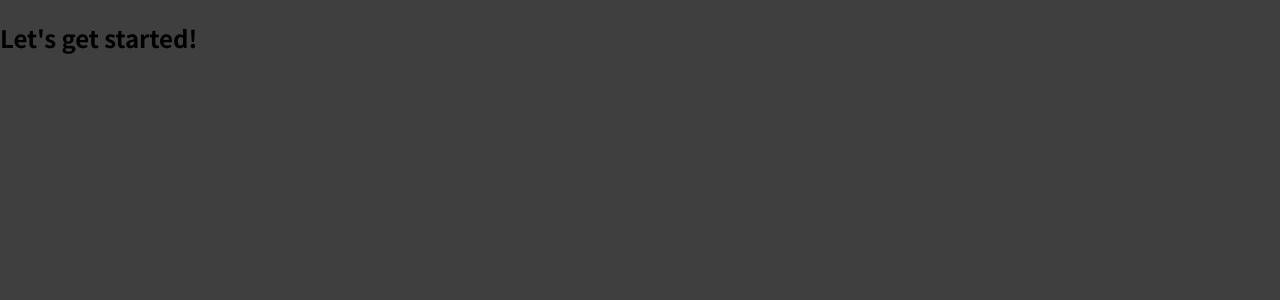
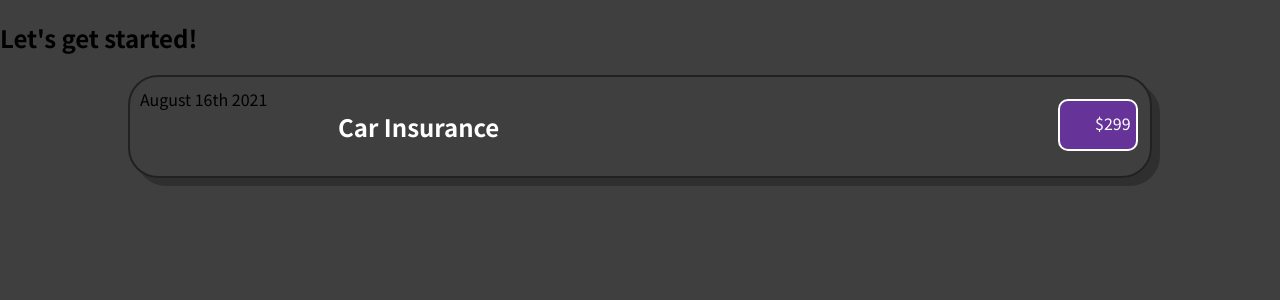
Before and after one commit to bobadesakshi21/Expense-Tracker-React-Aug, a JavaScript app: page / in a window 1280 px wide. Shown: the top 300 px of the page. Built offline with nearby package versions, Linux system fonts and the light colour scheme.

Commit message:
Adding first expense

```diff
--- a/src/App.js
+++ b/src/App.js
@@ -1,7 +1,10 @@
+import ExpenseItem from "./components/ExpenseItem";
+
 function App() {
   return (
     <div>
       <h2>Let's get started!</h2>
+      <ExpenseItem></ExpenseItem>
     </div>
   );
 }
--- /dev/null
+++ b/src/components/ExpenseItem.css
@@ -0,0 +1,32 @@
+.expense-item {
+    display: flex;
+    justify-content: space-between;
+    border: 2px solid rgb(34, 33, 33);
+    border-radius: 30px;
+    box-shadow: 8px 8px rgba(0, 0, 0, 0.25);
+    padding: 10px;
+    width: 80%;
+    margin: auto;
+}
+
+.expense-item__description {
+    display: flex;
+    justify-content: space-between;
+    width: 80%;
+    margin: 2px;
+}
+
+.expense-item__description h2 {
+    color: white;
+}
+
+.expense-item__price {
+   background-color: rebeccapurple;
+   color: white;
+   width: 10%;
+   height: 70%;
+   border: 2px solid white;
+   border-radius: 10px;
+   margin-top: 10px;
+   padding: 10px 35px;
+}
--- /dev/null
+++ b/src/components/ExpenseItem.js
@@ -0,0 +1,14 @@
+import './ExpenseItem.css'
+
+function ExpenseItem() {
+    return (
+    <div className='expense-item'>
+        <div>August 16th 2021</div>
+        <div className='expense-item__description'>
+          <h2>Car Insurance</h2>
+          <div className='expense-item__price'>$299</div>
+        </div>
+    </div>);
+}
+
+export default ExpenseItem;
```
